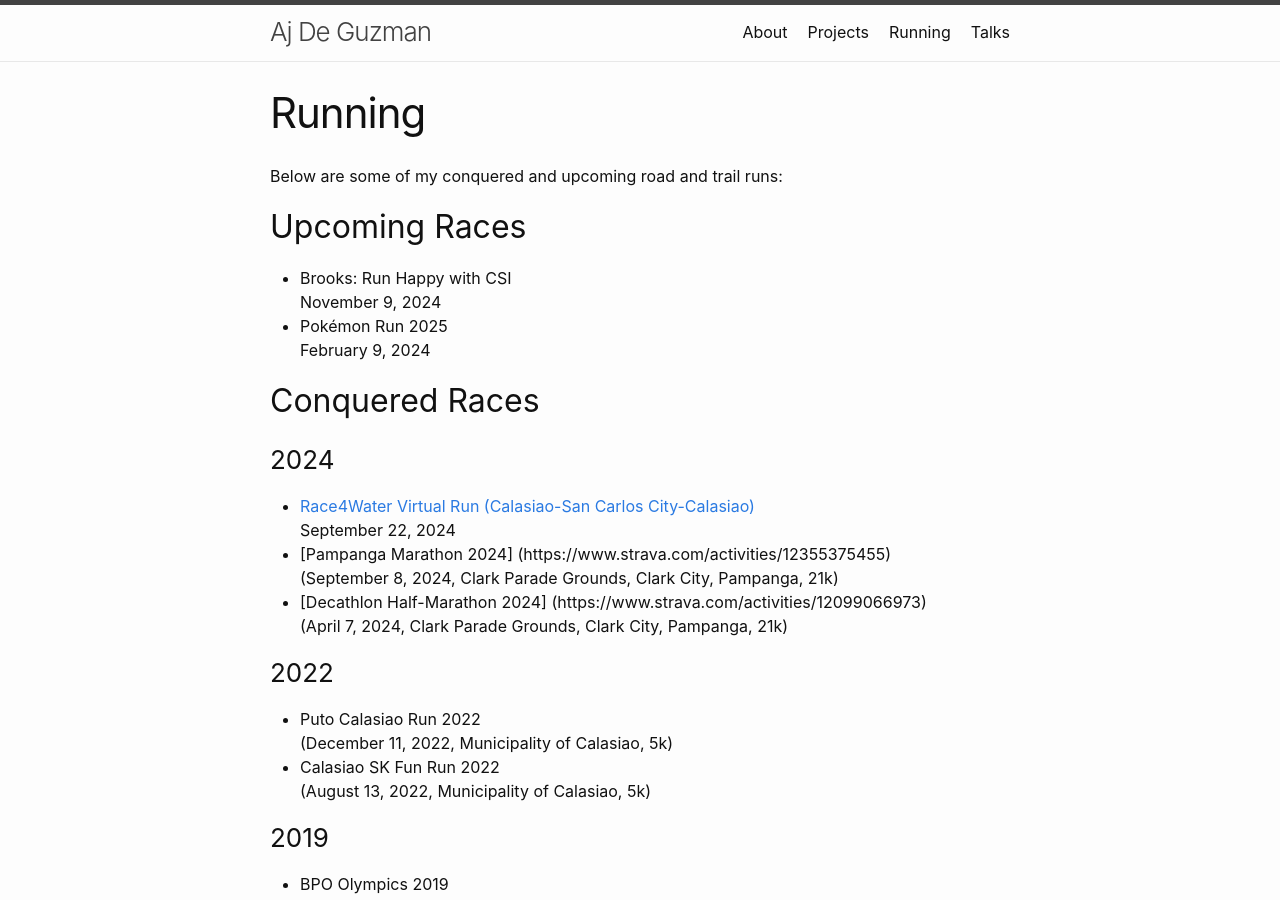
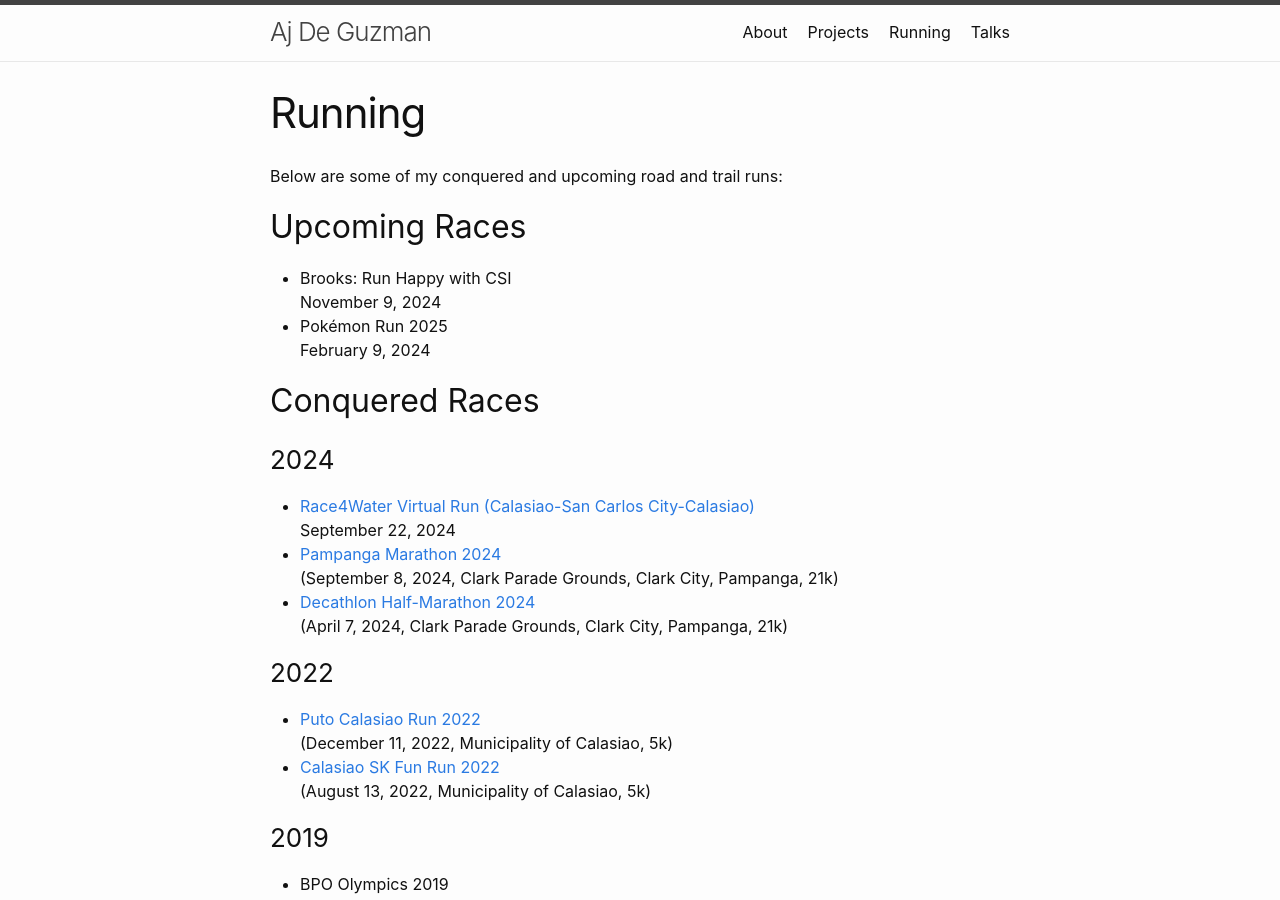
Before and after one commit to ajdeguzman/ajdeguzman.github.io, a Jekyll site: the page built from running.md, in a window 1280 px wide and 900 px high. Built offline with Jekyll 4.4.1, drawn with Linux system fonts in a browser that asks for light colours; part of the change alters nothing that is shown.

```diff
--- a/running.md
+++ b/running.md
@@ -19,16 +19,16 @@ Below are some of my conquered and upcoming road and trail runs:
 ### 2024
 - [Race4Water Virtual Run (Calasiao-San Carlos City-Calasiao)](https://www.strava.com/activities/12470785798)
 <br> September 22, 2024
-- [Pampanga Marathon 2024] (https://www.strava.com/activities/12355375455)
+- [Pampanga Marathon 2024](https://www.strava.com/activities/12355375455)
 <br> (September 8, 2024, Clark Parade Grounds, Clark City, Pampanga, 21k)
-- [Decathlon Half-Marathon 2024] (https://www.strava.com/activities/12099066973)
+- [Decathlon Half-Marathon 2024](https://www.strava.com/activities/12099066973)
 <br> (April 7, 2024, Clark Parade Grounds, Clark City, Pampanga, 21k)
 
 
 ### 2022
-- Puto Calasiao Run 2022
+- [Puto Calasiao Run 2022](https://www.strava.com/activities/8233438322)
 <br> (December 11, 2022, Municipality of Calasiao, 5k)
-- Calasiao SK Fun Run 2022
+- [Calasiao SK Fun Run 2022](https://www.strava.com/activities/7629929846)
 <br> (August 13, 2022, Municipality of Calasiao, 5k)
 
 ### 2019
```
